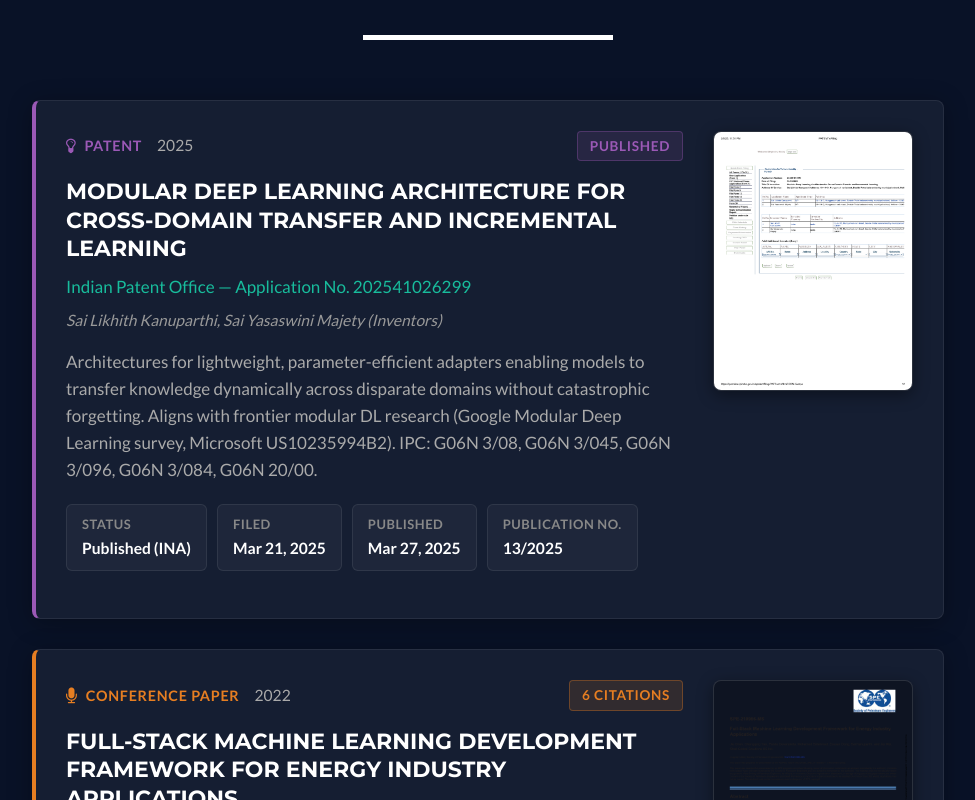
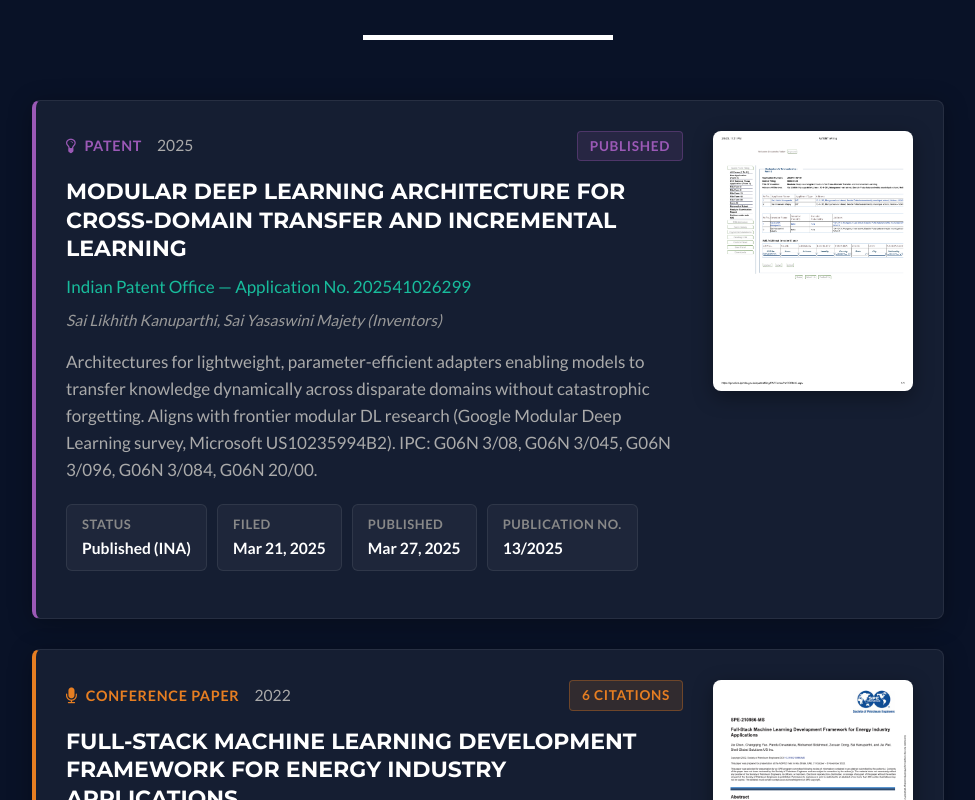
Before and after one commit to sailikhithk/sailikhithk.github.io, a Next.js app: page / in a window 1280 px wide. Shown: the part 7140-7940 px from the top of the page, without its empty margins (152-1127 px from the left). Built offline with nearby package versions, Linux system fonts and the light colour scheme; no server answers.

Commit message:
Render publication document previews on crisp white paper background

```diff
--- a/app/components/Publications.tsx
+++ b/app/components/Publications.tsx
@@ -260,7 +260,7 @@ export default function Publications() {
               )}
               </div>
 
-              {/* Thumbnail (right side, larger) */}
+              {/* Thumbnail (right side, clean white document preview) */}
               {pub.thumbnail && (
                 <div
                   style={{
@@ -269,10 +269,11 @@ export default function Publications() {
                     height: "260px",
                     borderRadius: "8px",
                     overflow: "hidden",
-                    border: "1px solid rgba(255,255,255,0.12)",
-                    background: "rgba(0,0,0,0.3)",
+                    border: "1px solid rgba(255,255,255,0.25)",
+                    background: "#ffffff",
                     position: "relative",
-                    boxShadow: "0 4px 16px rgba(0,0,0,0.4)",
+                    boxShadow: "0 6px 20px rgba(0,0,0,0.35)",
+                    padding: "4px",
                   }}
                 >
                   <Image
@@ -280,7 +281,8 @@ export default function Publications() {
                     alt={pub.title}
                     fill
                     style={{
-                      objectFit: "cover",
+                      objectFit: "contain",
+                      borderRadius: "6px",
                     }}
                     sizes="200px"
                   />
```
